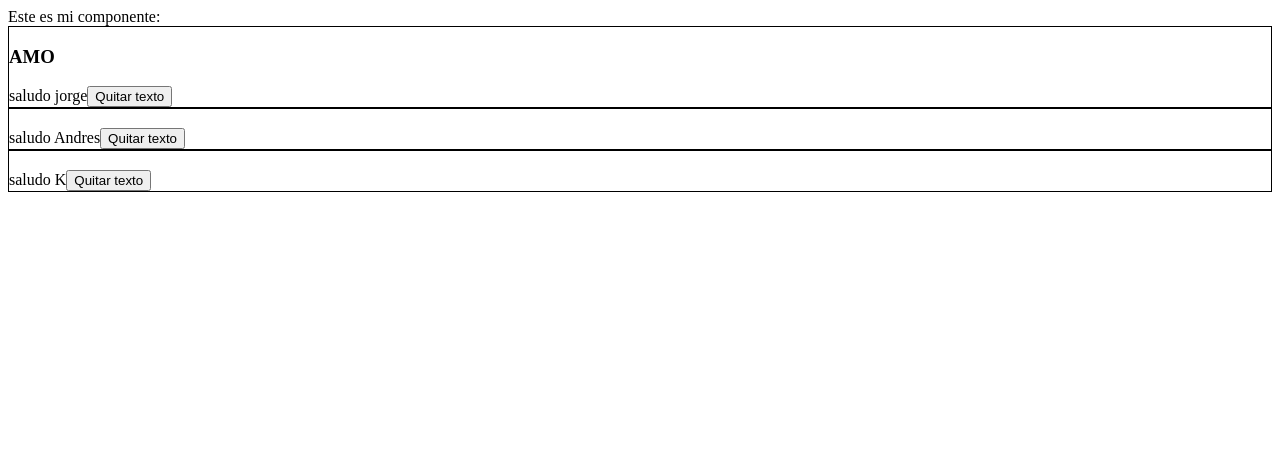
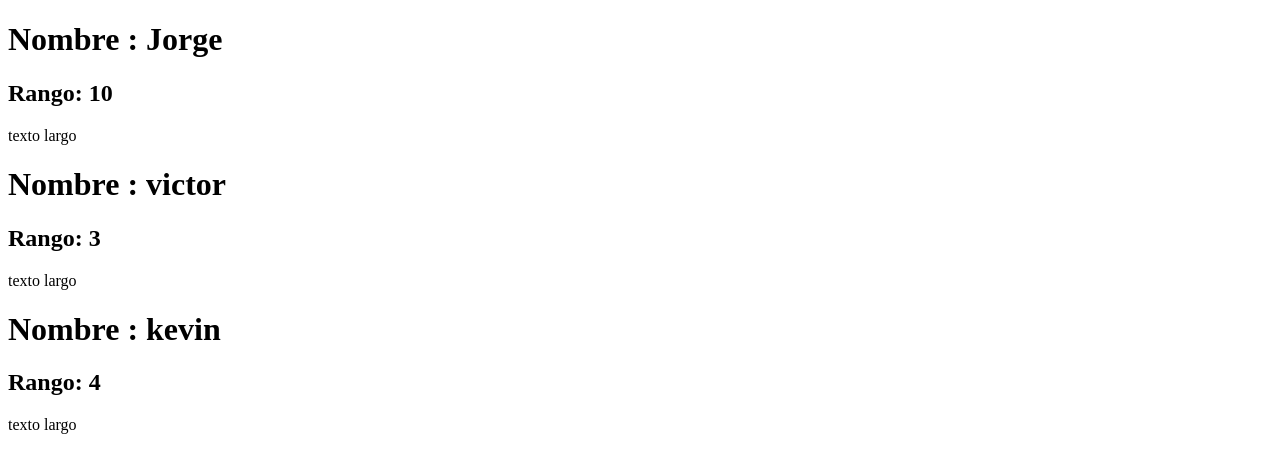
Before and after one commit to JA21/Proyecto-react, a React (Create React App) app: page / in a window 1280 px wide. Shown: the top 472 px of the page. Built offline with nearby package versions, Linux system fonts and the light colour scheme.

Commit message:
Manejando json desde react

```diff
--- a/src/App.js
+++ b/src/App.js
@@ -1,54 +1,35 @@
-import React from 'react';
+import React,{Component} from 'react';
 import './App.css';
+import info from './sample/info'
 
 
-// /*function Hellowordl (props){
-// return(
-// <div id="hello">
-// <h3>{props.subindice}</h3>
-//   {props.texto}
-//   </div>
-// )};**/
+class App extends Component{
+  state = {
+    info:info
 
-class Hellowordl extends React.Component{
-
-  state={
-    show:true
   }
 
-  mostrar=()=>{
-    this.setState({show: !this.state.show})
-  }
-
-  render(){
-    if(this.state.show){
-    return(
-    <div id="hello">
- <h3>{this.props.subindice}</h3>
-  {this.props.texto}
-  <button onClick={this.mostrar} >Quitar texto</button>
- </div>
-    )
-  }else{
-    return (
-    <div>
-      <h1>No hay elementos</h1>
-      <button onClick={this.mostrar}>Mostrar texto</button>
-    </div>
-    )
-  }
+  render() {
+ return (
+      <div>
+        {this.state.info.map(e=> <p key={e.id}>
+          <h1>Nombre : {e.Nombre}</h1>
+        <h2>Rango: {e.rango}</h2>
+        <p>{e.descripcion}</p>
+        </p>)}
+      </div>
+    );
   }
 }
-
-function App() {
-  return (
-   <div>
-     Este es mi componente:
-      <Hellowordl texto="saludo jorge" subindice="AMO" />
-      <Hellowordl texto="saludo Andres"/>
-      <Hellowordl texto="saludo K"/>
-   </div>
-  );
-}
+// function App() {
+//   return (
+//    <div>
+//      Este es mi componente:
+//       <Hellowordl texto="saludo jorge" subindice="AMO" />
+//       <Hellowordl texto="saludo Andres"/>
+//       <Hellowordl texto="saludo K"/>
+//    </div>
+//   );
+// }
 
 export default App;
--- /dev/null
+++ b/src/sample/info.json
@@ -0,0 +1,23 @@
+[
+    {
+        "id":0,
+        "Nombre":"Jorge",
+        "rango":10,
+        "estado":true,
+        "descripcion":"texto largo"
+},
+{
+    "id":2,
+    "Nombre":"victor",
+    "rango":3,
+    "estado":true,
+    "descripcion":"texto largo"
+},
+{
+    "id":0,
+    "Nombre":"kevin",
+    "rango":4,
+    "estado":false,
+    "descripcion":"texto largo"
+}
+]
```
